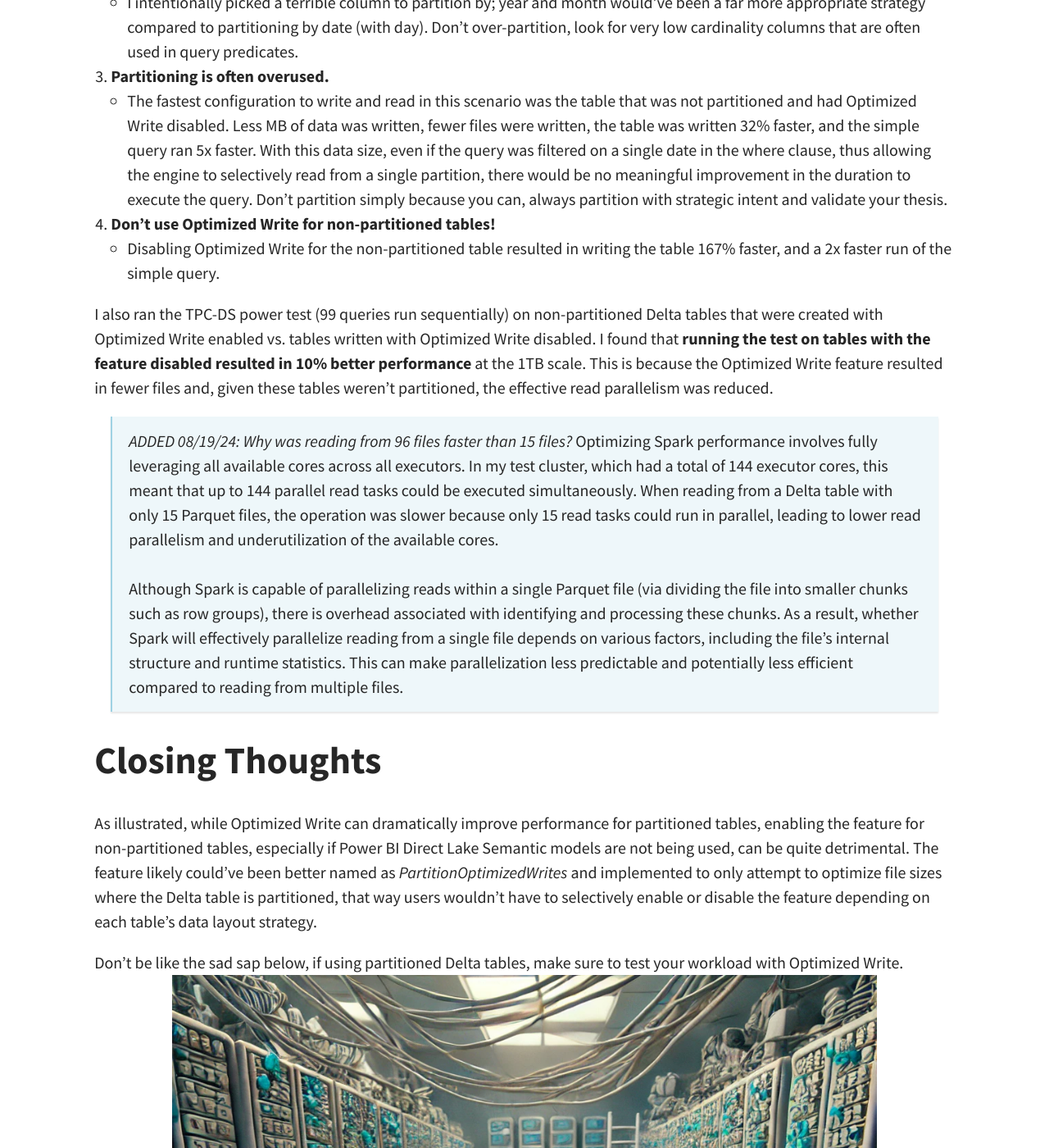
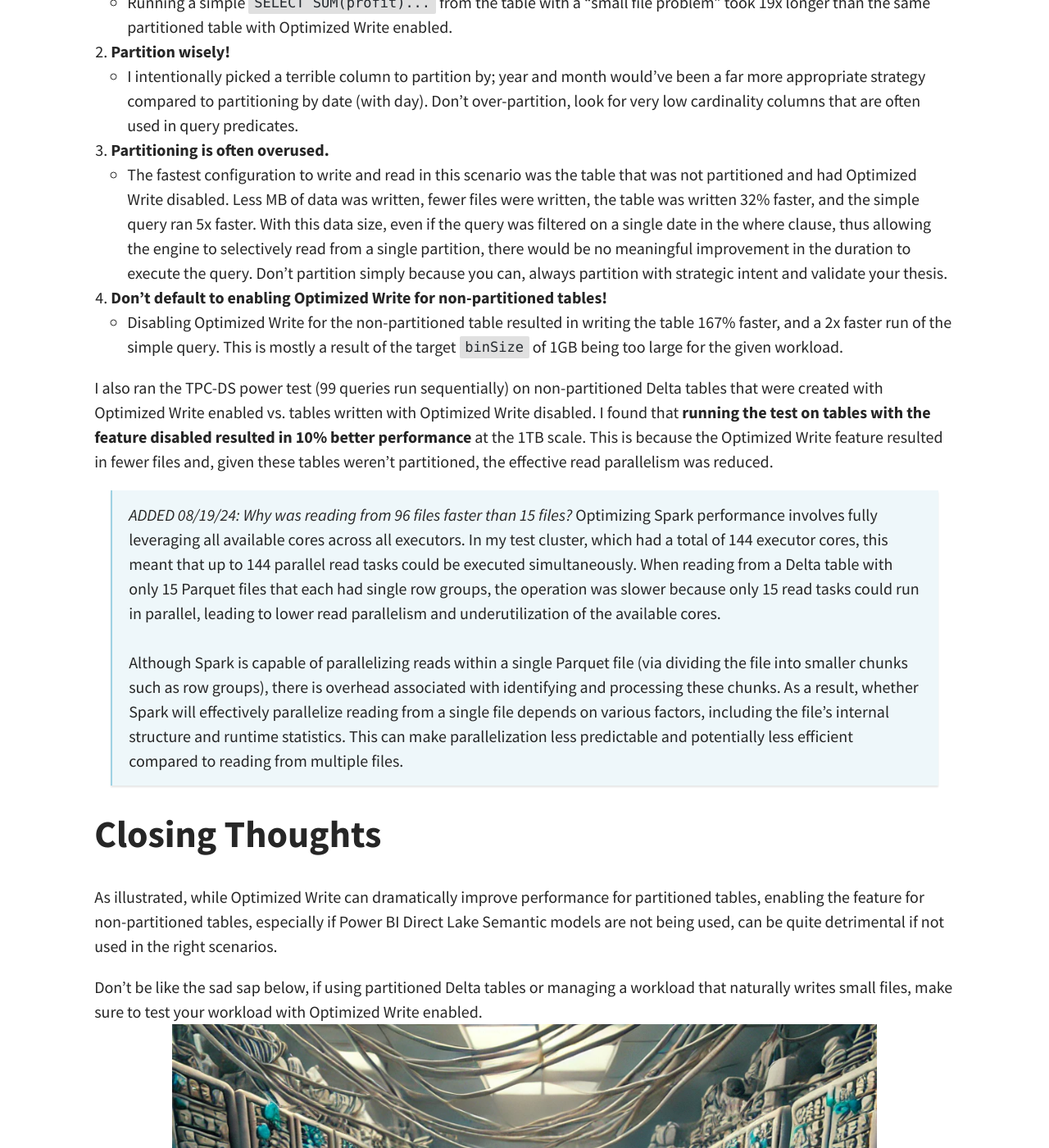
Before and after one commit to mwc360/mwc360.github.io, a Jekyll site: the page built from _posts/2024-08-16-A-Deep-Dive-into-Optimized-Write-in-Microsoft-Fabric.md, in a window 1280 px wide and 1400 px high, scrolled down 5515 px. Shown: the whole window at 82% size. Built offline with Jekyll 4.4.1, drawn with Linux system fonts in a browser that asks for light colours; a script that is not in the unit is left out; comment, search, counter and statistics services are not loaded; some of the changed text lies outside the part shown.

Commit message:
update ow post

```diff
--- a/_posts/2024-08-16-A-Deep-Dive-into-Optimized-Write-in-Microsoft-Fabric.md
+++ b/_posts/2024-08-16-A-Deep-Dive-into-Optimized-Write-in-Microsoft-Fabric.md
@@ -46,12 +46,12 @@
 ## When Should I Use It?
 _UPDATED 2/5/2025_ There are a few scenarios where Optimized Write is beneficial and sometimes even critical to maintain performance of writing to and querying Delta tables via Spark:
 - **Partitioned Tables**: Partitioned tables introduce additional complexities because writes must be distributed across multiple partitions. Each worker core will write its in-memory partition of data to all table partitions that it has data for, this can result in many small files being written.
+- **Streaming Jobs**: Spark Structured Streaming jobs naturally generate smaller files due to the frequency of micro-batch execution. Enabling Optimized Writes helps minimize small file issues before data is written and often with negligible cost.
+- **Small Workloads**: Small workloads == small writes. Make sure to use a small bin size (i.e. 128MB) to avoid over binning files.
 
  Without Optimized Writes:
-- **UPDATE**: Update operations could potentially touch many existing files and if deletion vectors are enabled, this results in a high likelihood of writing small files ()
-- **DELETE**: Delete operations
-
-- **MERGE**: Merge statements combine updates, inserts, and deletes into one operation and thus has the same implications the individual UPDATEs or DELETEs do.
+- **UPDATE**: Update operations can potentially touch many existing files and if deletion vectors are enabled, this can results in a high likelihood of writing small files.
+- **MERGE**: Merge statements combine updates, inserts, and deletes into one operation and thus has the same implications as individual UPDATEs.
 
 
 For Spark workloads, arguably there's really only one standard use case for Optimized Write, partitioning. While the feature does result in shuffling all data before writing it, the improved time to write less files and downstream impact of reading less files (which improves DML operations that require reading the Delta table), often outweighs the shuffle performance hit. ~~You should only ever consider using it for partitioned tables.~~ _UPDATED 08/19/24: I was reminded that Optimized Write is important for optimizing Power BI Direct Lake Semantic Model performance._
@@ -68,7 +68,7 @@
 Liquid Clustering automatically groups values in the cluster key together to optimally and evenly distribute the data. See [Denny Lee's post on Liquid Clustering](https://dennyglee.com/2024/02/06/how-delta-lake-liquid-clustering-conceptually-works/) for a phenomenal explaination of how it conceptually works.
 
 ## What is the performance impact?
-In my testing, reading TPC-DS parquet files and writing out non-partitioned Delta tables, **disabling Optimized Write resulted in 35% better performance**. Given that the feature guarantees a pre-write shuffle of data across executors, this result is hardly surprising.
+In my testing, reading TPC-DS parquet files and writing out non-partitioned Delta tables, **disabling Optimized Write resulted in 35% better performance**. Given that the feature can result in a pre-write shuffle of data across executors, it should be used with caution. When files exist that can be binned together and stay under the target bin size, data will be coalesced and if the bin size is too large relative to the workload, it can result in much slower writes.
 
 Writing out partitioned Delta tables would also see the same performance regression; however, we may see improved performance when reading from partitioned tables where Optimized Write was enabled to minimize the number of files, particularly as the number of partitions increases.
 
@@ -90,18 +90,18 @@
     - I intentionally picked a terrible column to partition by; year and month would've been a far more appropriate strategy compared to partitioning by date (with day). Don't over-partition, look for very low cardinality columns that are often used in query predicates.
 1. **Partitioning is often overused.**
     - The fastest configuration to write and read in this scenario was the table that was not partitioned and had Optimized Write disabled. Less MB of data was written, fewer files were written, the table was written 32% faster, and the simple query ran 5x faster. With this data size, even if the query was filtered on a single date in the where clause, thus allowing the engine to selectively read from a single partition, there would be no meaningful improvement in the duration to execute the query. Don't partition simply because you can, always partition with strategic intent and validate your thesis.
-1. **Don't use Optimized Write for non-partitioned tables!**
-    - Disabling Optimized Write for the non-partitioned table resulted in writing the table 167% faster, and a 2x faster run of the simple query.
+1. **Don't default to enabling Optimized Write for non-partitioned tables!**
+    - Disabling Optimized Write for the non-partitioned table resulted in writing the table 167% faster, and a 2x faster run of the simple query. This is mostly a result of the target `binSize` of 1GB being too large for the given workload.
 
 
 I also ran the TPC-DS power test (99 queries run sequentially) on non-partitioned Delta tables that were created with Optimized Write enabled vs. tables written with Optimized Write disabled. I found that **running the test on tables with the feature disabled resulted in 10% better performance** at the 1TB scale. This is because the Optimized Write feature resulted in fewer files and, given these tables weren't partitioned, the effective read parallelism was reduced.
 
-> _ADDED 08/19/24: Why was reading from 96 files faster than 15 files?_ Optimizing Spark performance involves fully leveraging all available cores across all executors. In my test cluster, which had a total of 144 executor cores, this meant that up to 144 parallel read tasks could be executed simultaneously. When reading from a Delta table with only 15 Parquet files, the operation was slower because only 15 read tasks could run in parallel, leading to lower read parallelism and underutilization of the available cores.
+> _ADDED 08/19/24: Why was reading from 96 files faster than 15 files?_ Optimizing Spark performance involves fully leveraging all available cores across all executors. In my test cluster, which had a total of 144 executor cores, this meant that up to 144 parallel read tasks could be executed simultaneously. When reading from a Delta table with only 15 Parquet files that each had single row groups, the operation was slower because only 15 read tasks could run in parallel, leading to lower read parallelism and underutilization of the available cores.
 <br><br/>
 Although Spark is capable of parallelizing reads within a single Parquet file (via dividing the file into smaller chunks such as row groups), there is overhead associated with identifying and processing these chunks. As a result, whether Spark will effectively parallelize reading from a single file depends on various factors, including the file's internal structure and runtime statistics. This can make parallelization less predictable and potentially less efficient compared to reading from multiple files.
 
 # Closing Thoughts
-As illustrated, while Optimized Write can dramatically improve performance for partitioned tables, enabling the feature for non-partitioned tables, especially if Power BI Direct Lake Semantic models are not being used, can be quite detrimental. The feature likely could've been better named as _PartitionOptimizedWrites_ and implemented to only attempt to optimize file sizes where the Delta table is partitioned, that way users wouldn't have to selectively enable or disable the feature depending on each table's data layout strategy.
+As illustrated, while Optimized Write can dramatically improve performance for partitioned tables, enabling the feature for non-partitioned tables, especially if Power BI Direct Lake Semantic models are not being used, can be quite detrimental if not used in the right scenarios.
 
-Don't be like the sad sap below, if using partitioned Delta tables, make sure to test your workload with Optimized Write.
+Don't be like the sad sap below, if using partitioned Delta tables or managing a workload that naturally writes small files, make sure to test your workload with Optimized Write enabled.
 ![Small File Problem](/assets/img/posts/Optimized-Writes/DALL·E-smallFileProblem.png)
```
Also changed, not shown: other parts of _posts/2024-08-16-A-Deep-Dive-into-Optimized-Write-in-Microsoft-Fabric.md (+3 -3 lines), assets/img/posts/Optimized-Writes/optimized-write.excalidraw.png.
